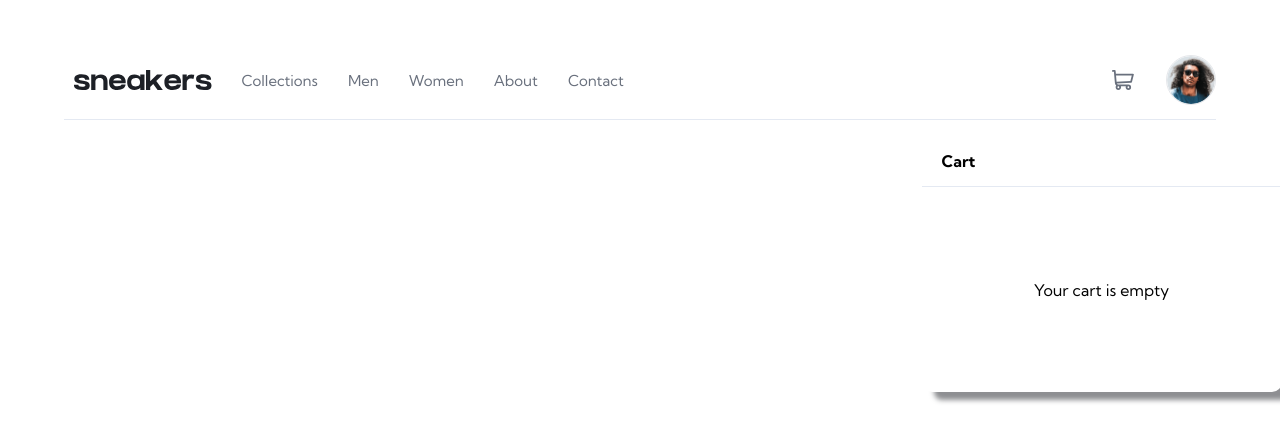
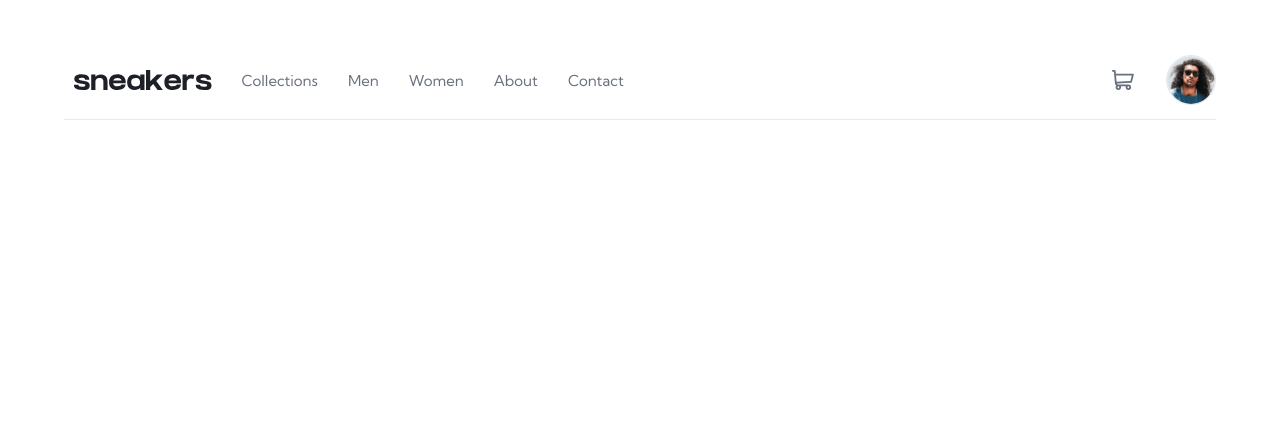
Before and after one commit to nk-on/ecommerce-product-page, a React (Vite) app: page / in a window 1280 px wide. Shown: the top 442 px of the page. Built offline with nearby package versions, Linux system fonts and the light colour scheme.

Commit message:
Feat:displaying cart when user clicks on profile pic

```diff
--- a/src/Header.tsx
+++ b/src/Header.tsx
@@ -1,6 +1,8 @@
+import { useState } from "react";
 import Cart from "./Header/Cart";
 function Header() {
   const menuItems:string[] = ["Collections", "Men", "Women", "About", "Contact"];
+  const [profilePicClicked,setProfilePicClicked] = useState<boolean>(false);
   return (
     <>
       <div className="flex justify-between  lg:w-[90%] w-full h-[50px] mt-[70px] pb-[30px] border-[#E4E9F2] border-b">
@@ -27,9 +29,10 @@ function Header() {
             src="public/image-avatar.png"
             alt="image-avatar"
             className="lg:w-[50px] lg:h-[50px] w-[24px] h-[24px] cursor-pointer border hover:border-[#FF7E1B] rounded-[50%]"
+            onClick={()=> setProfilePicClicked(prev => !prev)}
           />
         </div>
-        <Cart messege="Your cart is empty" />
+        {profilePicClicked && <Cart messege="Your cart is empty" />}
       </div>
     </>
   );
```
